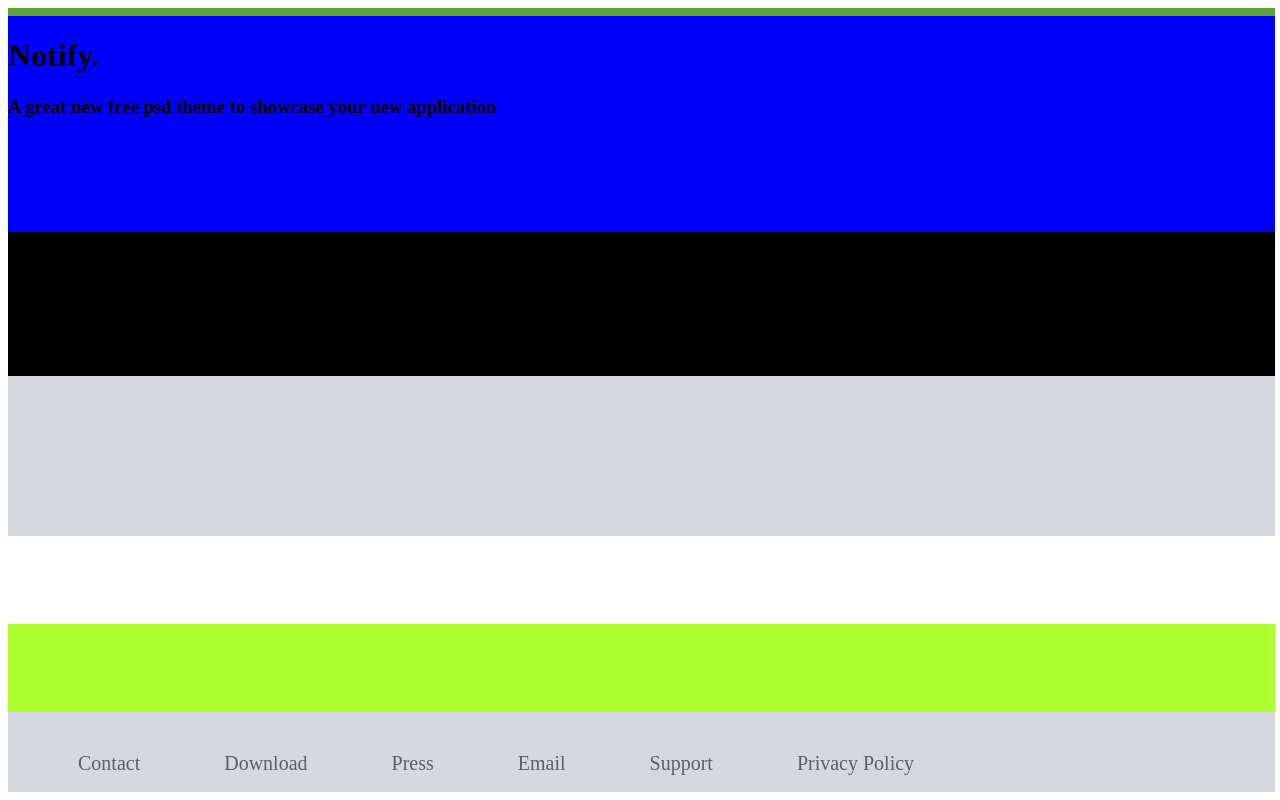
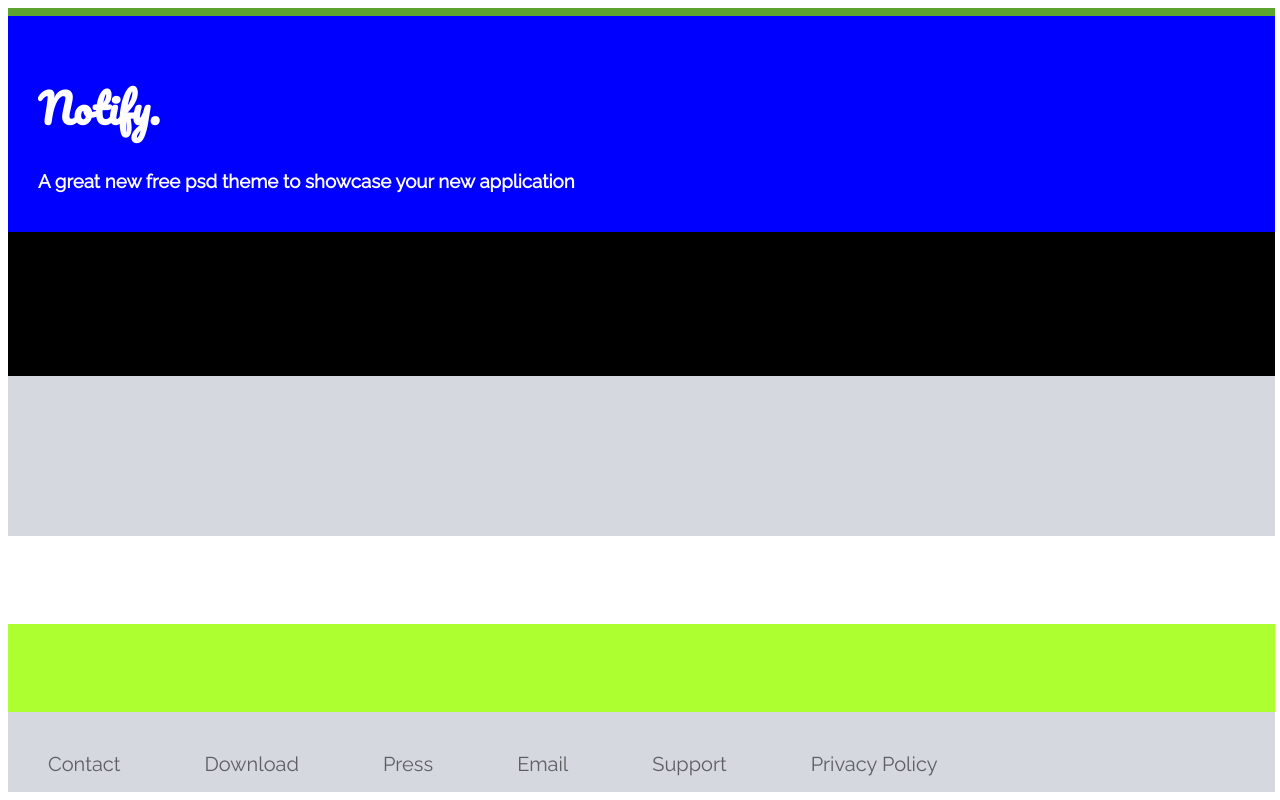
Before and after one commit to tmeminger/trabalhonotifymariecames, a plain HTML site: page index.html in a window 1280 px wide. Drawn offline with Linux system fonts and the light colour scheme.

Commit message:
ajustar fontes header e footer

```diff
--- a/index.html
+++ b/index.html
@@ -4,6 +4,7 @@
     <meta charset="UTF-8">
     <meta name="viewport" content="width=device-width, initial-scale=1.0">
     <meta http-equiv="X-UA-Compatible" content="ie=edge">
+    <link href="https://fonts.googleapis.com/css?family=Pacifico|Raleway&display=swap" rel="stylesheet">
     <link rel = "stylesheet" href = "style.css">
     <title>Notify</title>
 </head>
--- a/style.css
+++ b/style.css
@@ -20,6 +20,23 @@ body{
     grid-area: img;
     background-color:blue;
     background-image: url(/:img/banner.png);
+    padding: 30px;
+}
+
+.img h1{
+    font-family: 'Pacifico', cursive;
+    font-size: 30pt;
+    color:white;
+}
+
+.img h3{
+    color: white;
+    font-family: 'Raleway', sans-serif;
+    font-weight: bold;
+
+}
+.dot{
+    color:#5ca32f;
 }
 
 .branco {
@@ -52,9 +69,11 @@ footer a{
     color: #5d5f63;
     padding:10px;
     font-size: 15pt;
-    margin-left: 60px;
+    margin-left: 30px;
+    margin-right: 30px;
     margin-top: 30px;
     display: inline-block;
     line-height: normal;
     vertical-align:middle;
+    font-family: 'Raleway', sans-serif;
 }
```
